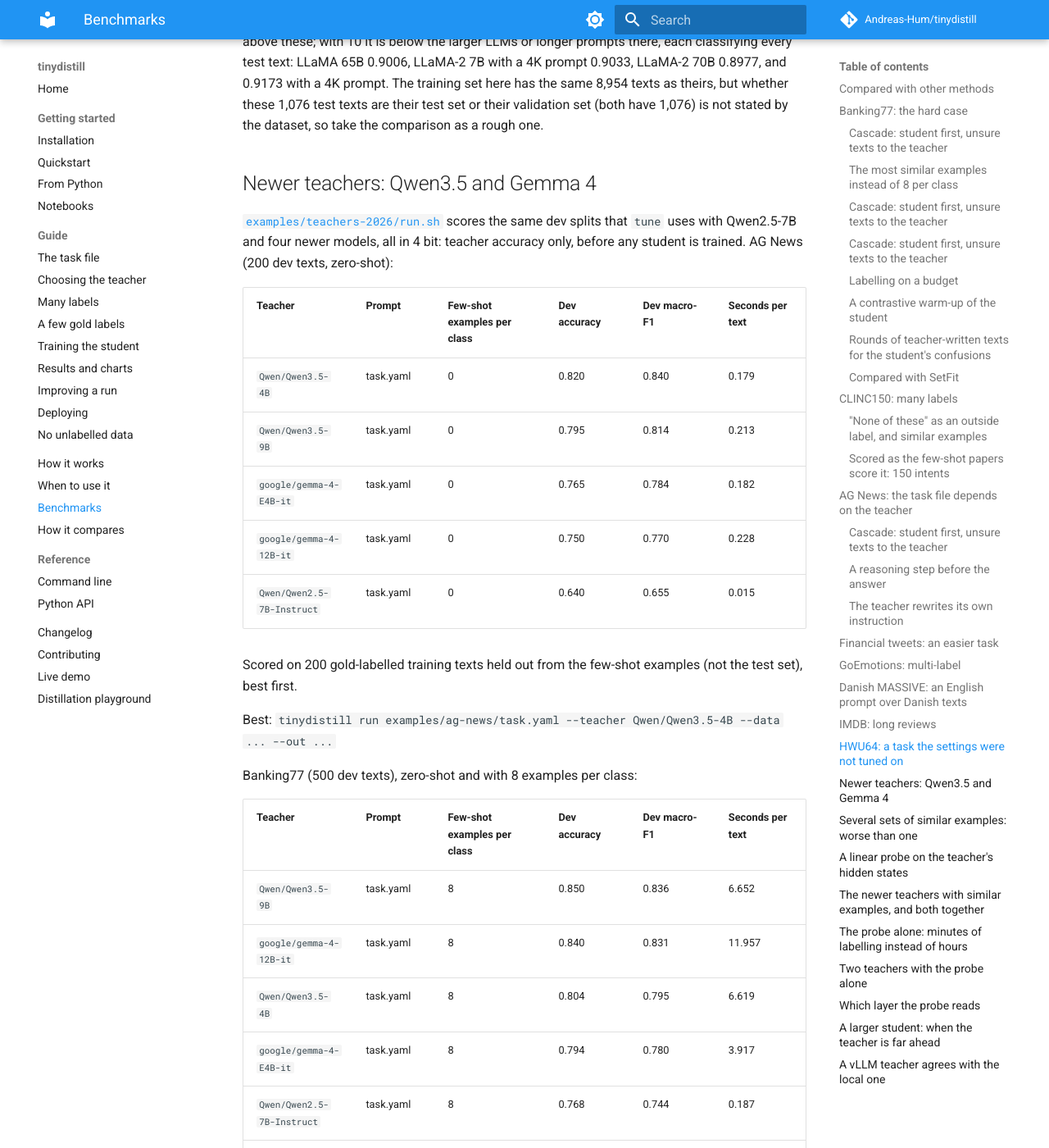
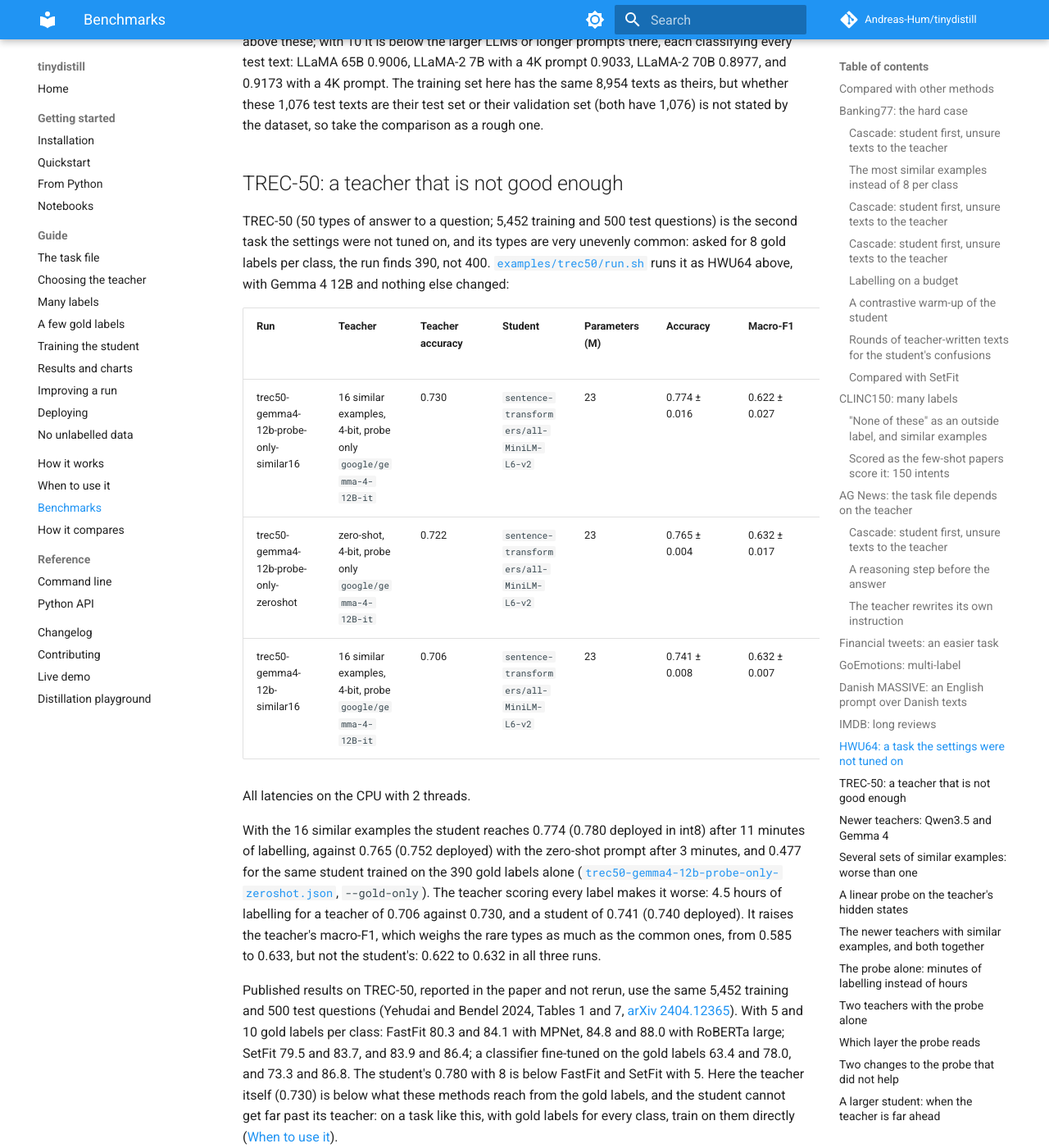
Before and after one commit to Andreas-Hum/tinydistill, an MkDocs documentation site: the page built from docs/results.md, in a window 1280 px wide and 1400 px high, scrolled down 25076 px. Shown: the whole window at 82% size. Built offline with MkDocs 1.6.1 and Material for MkDocs 9.7.7, drawn with Linux system fonts in a browser that asks for light colours; comment, search, counter and statistics services are not loaded; some of the changed text lies outside the part shown.

Commit message:
results : TREC-50, where the teacher is the limit, and two probe changes that did not help

```diff
--- a/RESULTS.md
+++ b/RESULTS.md
@@ -636,6 +636,41 @@ LLaMA-2 7B with a 4K prompt 0.9033, LLaMA-2 70B 0.8977, and 0.9173 with a 4K pro
 texts as theirs, but whether these 1,076 test texts are their test set or their validation set (both have
 1,076) is not stated by the dataset, so take the comparison as a rough one.
 
+## TREC-50: a teacher that is not good enough
+
+TREC-50 (50 types of answer to a question; 5,452 training and 500 test questions) is the second task the
+settings were not tuned on, and its types are very unevenly common: asked for 8 gold labels per class, the run
+finds 390, not 400. [`examples/trec50/run.sh`](https://github.com/Andreas-Hum/tinydistill/blob/main/examples/trec50/run.sh) runs it as HWU64 above, with Gemma 4 12B and
+nothing else changed:
+
+<!-- results: trec50/summary.md -->
+| Run | Teacher | Teacher accuracy | Student | Parameters (M) | Accuracy | Macro-F1 | Agreement with teacher | Deployed as | Latency, batch 1 (ms) | Latency, batch 32 (ms) | Size (MB) |
+|---|---|---|---|---|---|---|---|---|---|---|---|
+| trec50-gemma4-12b-probe-only-similar16 | 16 similar examples, 4-bit, probe only `google/gemma-4-12B-it` | 0.730 | `sentence-transformers/all-MiniLM-L6-v2` | 23 | 0.774 ± 0.016 | 0.622 ± 0.027 | 0.765 ± 0.008 | ONNX int8 | 0.8 | 23.8 | 23 |
+| trec50-gemma4-12b-probe-only-zeroshot | zero-shot, 4-bit, probe only `google/gemma-4-12B-it` | 0.722 | `sentence-transformers/all-MiniLM-L6-v2` | 23 | 0.765 ± 0.004 | 0.632 ± 0.017 | 0.780 ± 0.009 | ONNX int8 | 0.8 | 24.0 | 23 |
+| trec50-gemma4-12b-similar16 | 16 similar examples, 4-bit, probe `google/gemma-4-12B-it` | 0.706 | `sentence-transformers/all-MiniLM-L6-v2` | 23 | 0.741 ± 0.008 | 0.632 ± 0.007 | 0.763 ± 0.015 | ONNX int8 | 1.6 | 26.9 | 23 |
+
+All latencies on the CPU with 2 threads.
+<!-- /results -->
+
+With the 16 similar examples the student reaches 0.774 (0.780 deployed in int8) after 11 minutes of labelling,
+against 0.765 (0.752 deployed) with the zero-shot prompt after 3 minutes, and 0.477 for the same student
+trained on the 390 gold labels alone
+([`trec50-gemma4-12b-probe-only-zeroshot.json`](https://github.com/Andreas-Hum/tinydistill/blob/main/examples/trec50/trec50-gemma4-12b-probe-only-zeroshot.json),
+`--gold-only`). The teacher scoring every label makes it worse: 4.5 hours of labelling for a teacher of 0.706
+against 0.730, and a student of 0.741 (0.740 deployed). It raises the teacher's macro-F1, which weighs the
+rare types as much as the common ones, from 0.585 to 0.633, but not the student's: 0.622 to 0.632 in all three
+runs.
+
+Published results on TREC-50, reported in the paper and not rerun, use the same 5,452 training and 500 test
+questions (Yehudai and Bendel 2024, Tables 1 and 7, [arXiv 2404.12365](https://arxiv.org/abs/2404.12365)). With
+5 and 10 gold labels per class: FastFit 80.3 and 84.1 with MPNet, 84.8 and 88.0 with RoBERTa large; SetFit 79.5
+and 83.7, and 83.9 and 86.4; a classifier fine-tuned on the gold labels 63.4 and 78.0, and 73.3 and 86.8. The
+student's 0.780 with 8 is below FastFit and SetFit with 5. Here the teacher itself (0.730) is below what these
+methods reach from the gold labels, and the student cannot get far past its teacher: on a task like this,
+with gold labels for every class, train on them directly
+([When to use it](https://andreas-hum.github.io/tinydistill/when-to-use/)).
+
 ## Newer teachers: Qwen3.5 and Gemma 4
 
 [`examples/teachers-2026/run.sh`](https://github.com/Andreas-Hum/tinydistill/blob/main/examples/teachers-2026/run.sh)
@@ -1043,6 +1078,24 @@ layer -12 against 0.891). Nearer the middle the probe falls far behind on every
 the furthest layer measured). The default stays the LM head's input; with `--probe-only` a few layers can be
 compared in minutes per task.
 
+## Two changes to the probe that did not help
+
+Both refit the probe on the cached teacher states of the five probe-alone runs with 16 similar examples, so
+they need no GPU; [`variants.py`](https://github.com/Andreas-Hum/tinydistill/blob/main/examples/teachers-2026/probe-variants/variants.py) writes the teacher's test
+accuracy for each to [`variants.json`](https://github.com/Andreas-Hum/tinydistill/blob/main/examples/teachers-2026/probe-variants/variants.json).
+
+- **Self-training:** label the run's other training texts with the probe and refit on the gold labels plus the
+  most confident 10, 30, 50 or 100% of them. Which share helps depends on the task, and none helps on all five:
+  at 50%, TREC-50 0.760 against 0.730 and Danish MASSIVE 0.804 against 0.792, but Banking77 0.871 against
+  0.873, CLINC150 0.923 against 0.925 and HWU64 0.874 against 0.879.
+- **The label names as a prior:** pull the probe's weights toward the teacher's LM-head rows for each label's
+  tokens instead of toward zero. Those rows alone classify far worse than the probe (0.142 to 0.746). As a
+  prior, half the mean row over the label's tokens moves the teacher by 0.005 or less (Banking77 0.875,
+  CLINC150 0.924, HWU64 0.881, Danish MASSIVE 0.797, TREC-50 0.730), no setting tried gains more than 0.008
+  (Danish MASSIVE 0.800), and the first token's row at twice the scale loses on every task.
+
+Neither is in tinydistill.
+
 ## A larger student: when the teacher is far ahead
 
 Every run above trains MiniLM-L6 (23M parameters). `train --out` trains another student on a run's labels
```
Also changed, not shown: CHANGELOG.md (+5 -0 lines), docs/when-to-use.md (+3 -1 lines), examples/trec50/summary.md (added, +7 -0 lines), examples/trec50/trec50-gemma4-12b-probe-only-similar16.md (added, +22 -0 lines), examples/trec50/trec50-gemma4-12b-probe-only-zeroshot.md (added, +23 -0 lines), examples/trec50/trec50-gemma4-12b-similar16.md (added, +22 -0 lines), 7 other files.
